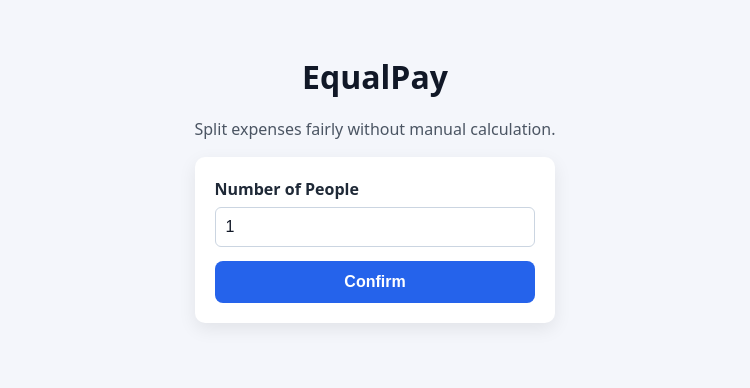
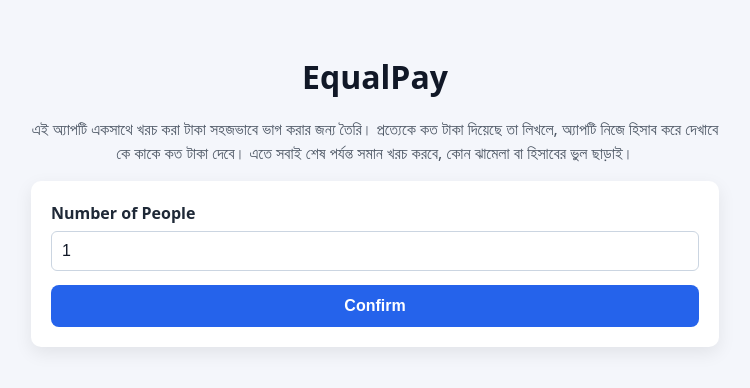
Before and after one commit to Hydra1536/React-EqualPay-App, a React (Vite) app: page / in a window 1280 px wide. Shown: the top 388 px of the page, without its empty margins (265-1015 px from the left). Built offline with nearby package versions, Linux system fonts and the light colour scheme.

Commit message:
Update App.jsx

```diff
--- a/src/App.jsx
+++ b/src/App.jsx
@@ -54,7 +54,9 @@ export default function App() {
   return (
     <div className="container">
       <h1>EqualPay</h1>
-      <p>Split expenses fairly without manual calculation.</p>
+      <p>এই অ্যাপটি একসাথে খরচ করা টাকা সহজভাবে ভাগ করার জন্য তৈরি।
+প্রত্যেকে কত টাকা দিয়েছে তা লিখলে, অ্যাপটি নিজে হিসাব করে দেখাবে কে কাকে কত টাকা দেবে।
+এতে সবাই শেষ পর্যন্ত সমান খরচ করবে, কোন ঝামেলা বা হিসাবের ভুল ছাড়াই।</p>
 
       <div className="card">
         <label>Number of People</label>
```
